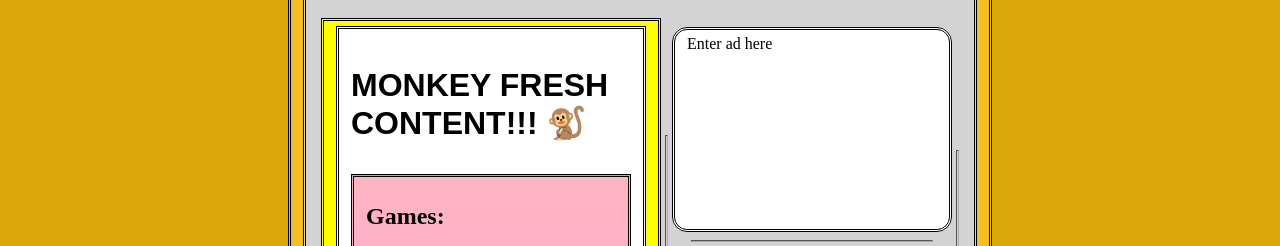
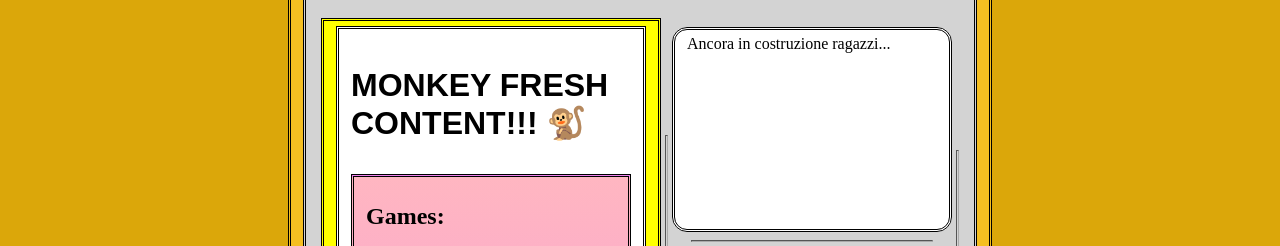
Before and after one commit to crazymemesmaker/MonkeyGun, a plain HTML site: page index.html in a window 1280 px wide. Shown: the part 377-623 px from the top of the page. Drawn offline with Linux system fonts and the light colour scheme.

Commit message:
Update index.html

```diff
--- a/index.html
+++ b/index.html
@@ -38,7 +38,7 @@
 
 <!-- Enter ad here -->
 <fieldset class="all" style="height:184px;background-color:white;">
-Enter ad here
+Ancora in costruzione ragazzi...
 </fieldset>
 
 <hr width="240">
```
